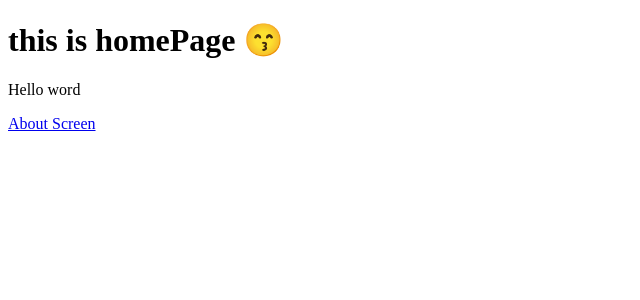
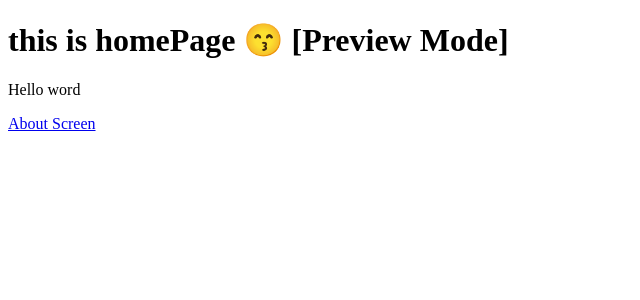
Before and after one commit to Caulicons/Curso---NextJS-CI-e-CD-para-Front-end-com-o-Github-Actions, a Next.js app: page / in a window 1280 px wide. Shown: the top 300 px of the page, without its empty margins (0-640 px from the left). Built offline with nearby package versions, Linux system fonts and the light colour scheme.

Commit message:
setting up: Preview mode 07

```diff
--- a/pages/index.tsx
+++ b/pages/index.tsx
@@ -3,7 +3,7 @@ import Link from "next/link";
 export default function HomeScreen() {
   return (
     <>
-      <h1>this is homePage 😙</h1>
+      <h1>this is homePage 😙 [Preview Mode]</h1>
       <p>Hello word</p>
       <Link href={"/aboutScreen"}>About Screen</Link>
     </>
```
